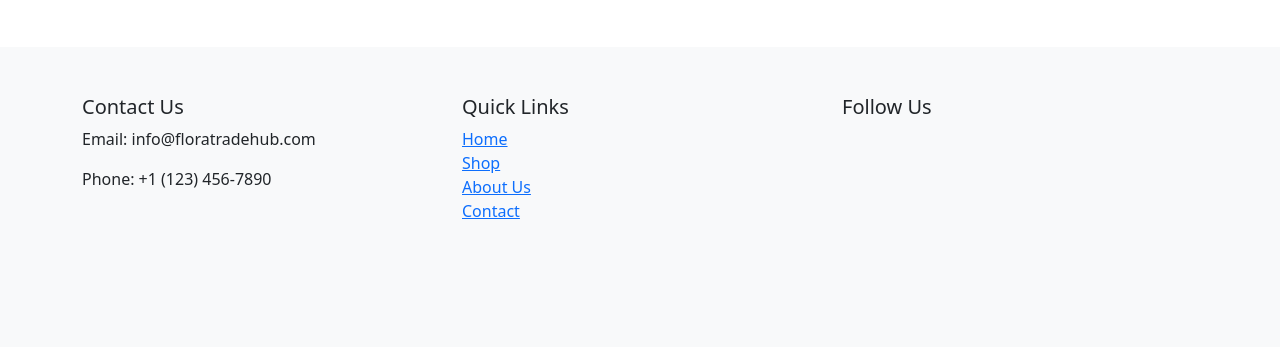
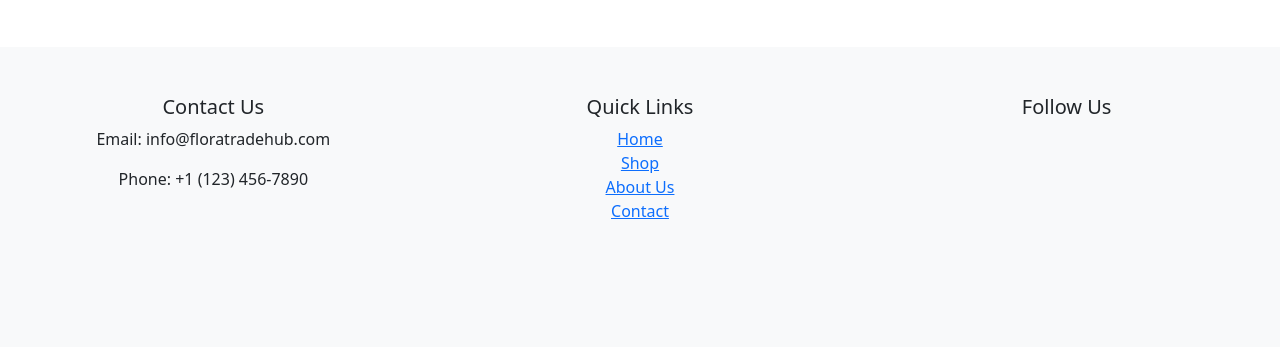
Before and after one commit to dmmonir2003/FloraTradeHub-FLOWER-SELL-WEBSITE, a Django app: page / in a window 1280 px wide. Shown: the part 4978-5325 px from the top of the page. Before the commit the page ends 5217 px from the top, so only its background shows below. Run offline with Django 4.2, Linux system fonts and the light colour scheme; data comes from the database, SQL or seed files in the repository; some libraries are stand-ins or nearby versions.

Commit message:
footer fixed

```diff
--- a/core/templates/footer.html
+++ b/core/templates/footer.html
@@ -1,12 +1,12 @@
-<footer class="footer mt-auto pt-5 bg-light mt-5">
-  <div class="container">
+<footer>
+  <div class="container-fluid mt-5 py-5 navbar-light bg-light pt-5" style="height: 300px;">
     <div class="row">
-      <div class="col-md-4">
+      <div class="col-md-4 text-center">
         <h5>Contact Us</h5>
         <p>Email: info@floratradehub.com</p>
         <p>Phone: +1 (123) 456-7890</p>
       </div>
-      <div class="col-md-4">
+      <div class="col-md-4 text-center">
         <h5>Quick Links</h5>
         <ul class="list-unstyled">
           <li>
@@ -23,7 +23,7 @@
           </li>
         </ul>
       </div>
-      <div class="col-md-4">
+      <div class="col-md-4 text-center">
         <h5>Follow Us</h5>
         <ul class="list-unstyled">
           <li>
@@ -39,4 +39,5 @@
       </div>
     </div>
   </div>
+  {% comment %} <h2 class="text-center bg-black">copyright@3003</h2> {% endcomment %}
 </footer>
```
Also changed, not shown: db.sqlite3.
